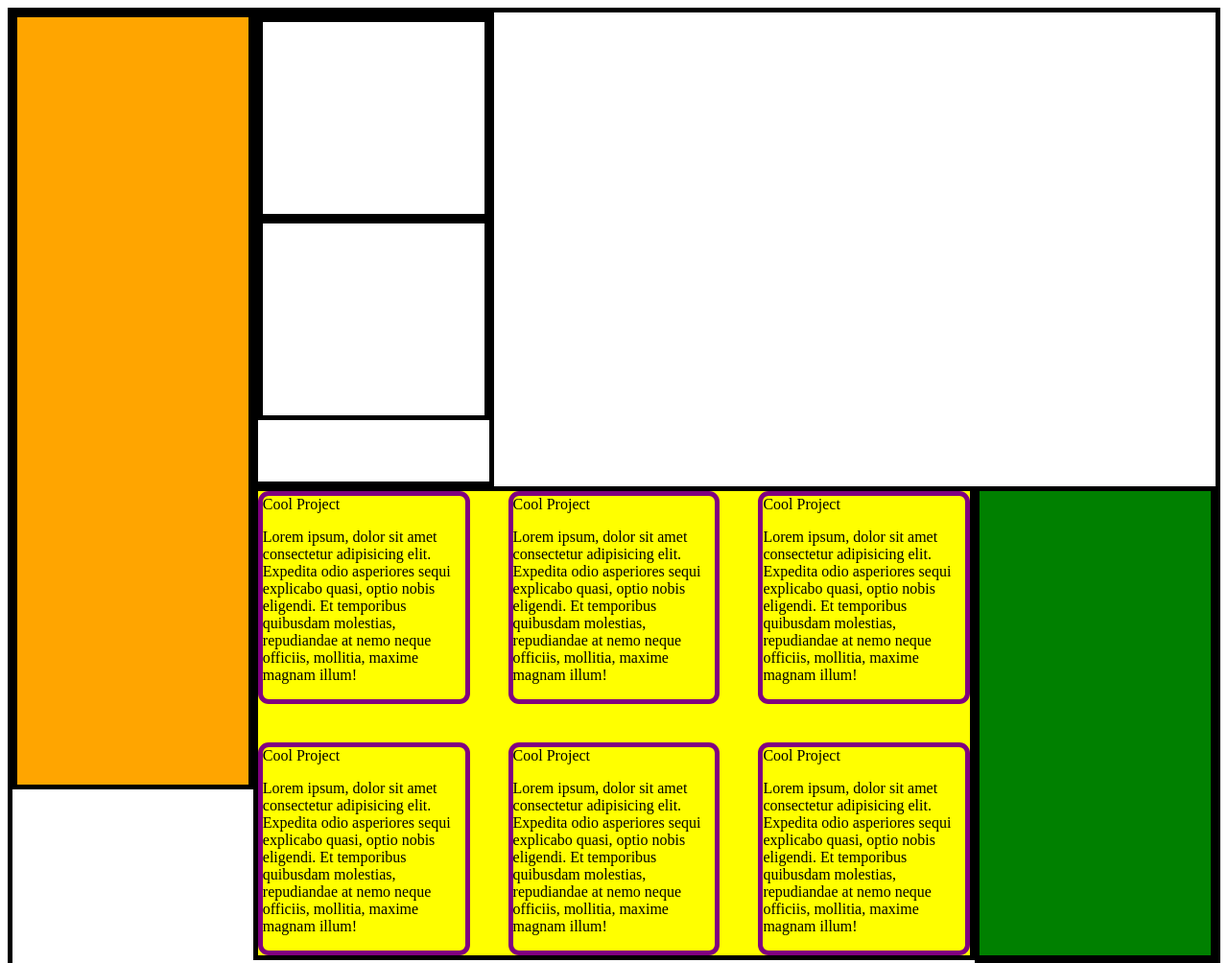
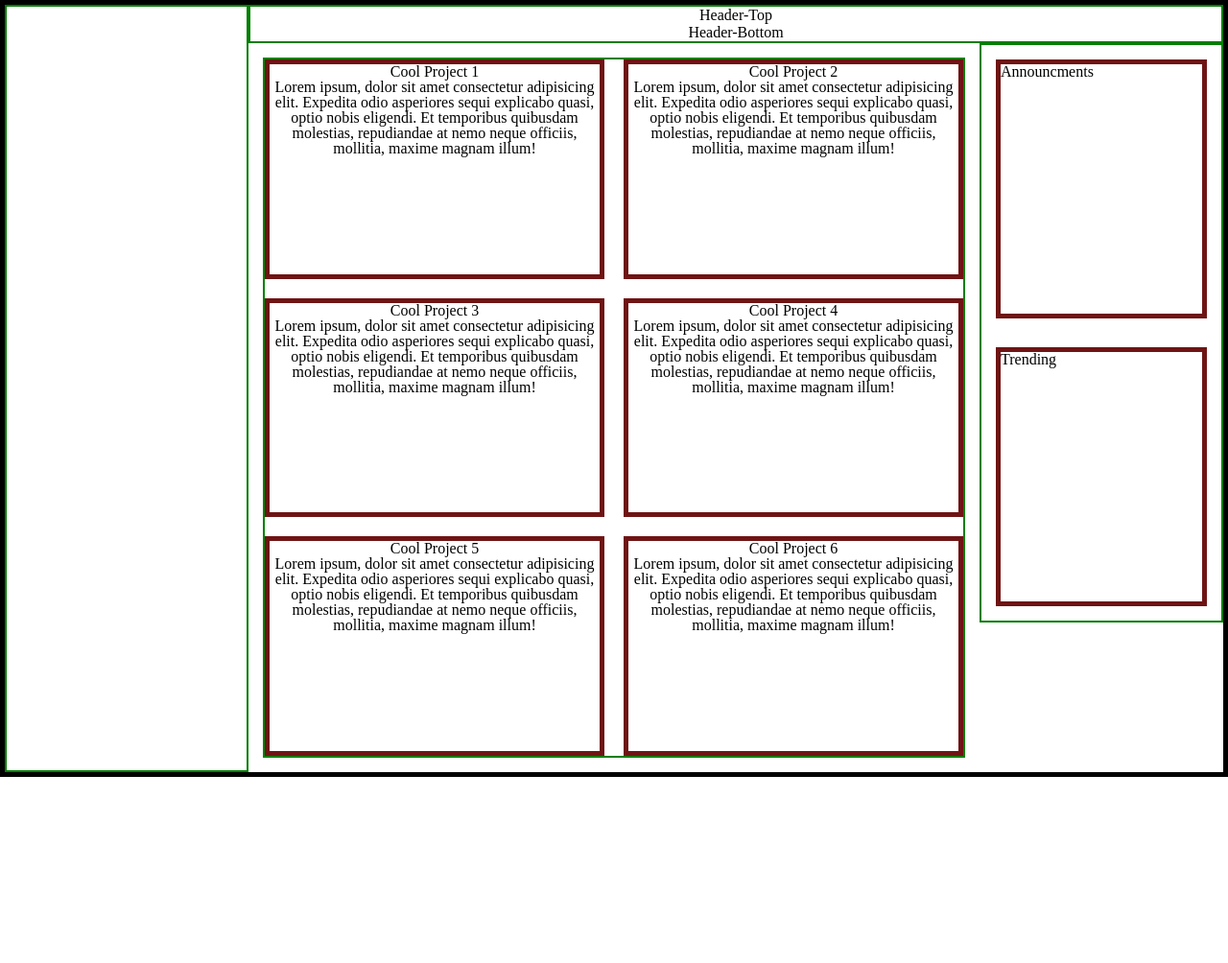
Before and after one commit to KadeWilliams/admin-dashboard, a plain HTML site: page index.html in a window 1280 px wide. Shown: the top 1004 px of the page at 96% size. After the commit the page ends 810 px from the top, so only its background shows below. Drawn offline with Linux system fonts and the light colour scheme.

Commit message:
set up layout ... kinda

```diff
--- a/index.html
+++ b/index.html
@@ -11,45 +11,47 @@
 
 <body>
     <div class="container">
+        <div class="sidebar"></div>
         <div class="header">
-            <div class="top"></div>
-            <div class="bottom"></div>
+            <div class="top">Header-Top</div>
+            <div class="bottom">Header-Bottom</div>
         </div>
-        <div class="sidebar"></div>
         <div class="projects">
-            <div class="project1">Cool Project
+            <div class="project1">Cool Project 1
                 <p>Lorem ipsum, dolor sit amet consectetur adipisicing elit. Expedita odio asperiores sequi explicabo
                     quasi, optio nobis eligendi. Et temporibus quibusdam molestias, repudiandae at nemo neque officiis,
                     mollitia, maxime magnam illum!</p>
             </div>
-            <div class="project2">Cool Project
+            <div class="project2">Cool Project 2
                 <p>Lorem ipsum, dolor sit amet consectetur adipisicing elit. Expedita odio asperiores sequi explicabo
                     quasi, optio nobis eligendi. Et temporibus quibusdam molestias, repudiandae at nemo neque officiis,
                     mollitia, maxime magnam illum!</p>
             </div>
-            <div class="project3">Cool Project
+            <div class="project3">Cool Project 3
                 <p>Lorem ipsum, dolor sit amet consectetur adipisicing elit. Expedita odio asperiores sequi explicabo
                     quasi, optio nobis eligendi. Et temporibus quibusdam molestias, repudiandae at nemo neque officiis,
                     mollitia, maxime magnam illum!</p>
             </div>
-            <div class="project4">Cool Project
+            <div class="project4">Cool Project 4
                 <p>Lorem ipsum, dolor sit amet consectetur adipisicing elit. Expedita odio asperiores sequi explicabo
                     quasi, optio nobis eligendi. Et temporibus quibusdam molestias, repudiandae at nemo neque officiis,
                     mollitia, maxime magnam illum!</p>
             </div>
-            <div class="project5">Cool Project
+            <div class="project5">Cool Project 5
                 <p>Lorem ipsum, dolor sit amet consectetur adipisicing elit. Expedita odio asperiores sequi explicabo
                     quasi, optio nobis eligendi. Et temporibus quibusdam molestias, repudiandae at nemo neque officiis,
                     mollitia, maxime magnam illum!</p>
             </div>
-            <div class="project6">Cool Project
+            <div class="project6">Cool Project 6
                 <p>Lorem ipsum, dolor sit amet consectetur adipisicing elit. Expedita odio asperiores sequi explicabo
                     quasi, optio nobis eligendi. Et temporibus quibusdam molestias, repudiandae at nemo neque officiis,
                     mollitia, maxime magnam illum!</p>
             </div>
         </div>
-        <div class="announcements"></div>
-        <div class="trending"></div>
+        <div class="outer-container">
+            <div class="announcements">Announcments</div>
+            <div class="trending">Trending</div>
+        </div>
     </div>
 
 </body>
--- a/styles.css
+++ b/styles.css
@@ -1,49 +1,101 @@
+/* http://meyerweb.com/eric/tools/css/reset/
+   v2.0 | 20110126
+   License: none (public domain)
+*/
+
+html, body, div, span, applet, object, iframe,
+h1, h2, h3, h4, h5, h6, p, blockquote, pre,
+a, abbr, acronym, address, big, cite, code,
+del, dfn, em, img, ins, kbd, q, s, samp,
+small, strike, strong, sub, sup, tt, var,
+b, u, i, center,
+dl, dt, dd, ol, ul, li,
+fieldset, form, label, legend,
+table, caption, tbody, tfoot, thead, tr, th, td,
+article, aside, canvas, details, embed,
+figure, figcaption, footer, header, hgroup,
+menu, nav, output, ruby, section, summary,
+time, mark, audio, video {
+	margin: 0;
+	padding: 0;
+	border: 0;
+	font-size: 100%;
+	font: inherit;
+	vertical-align: baseline;
+}
+/* HTML5 display-role reset for older browsers */
+article, aside, details, figcaption, figure,
+footer, header, hgroup, menu, nav, section {
+	display: block;
+}
+body {
+	line-height: 1;
+}
+ol, ul {
+	list-style: none;
+}
+blockquote, q {
+	quotes: none;
+}
+blockquote:before, blockquote:after,
+q:before, q:after {
+	content: '';
+	content: none;
+}
+table {
+	border-collapse: collapse;
+	border-spacing: 0;
+}
+/* ••••••••••••••••••••••••••••••••••••••••••••••••••••••••••••••••• */
 .container {
     display: grid;
-    grid-template: repeat(5, 1fr) / repeat(5, 1fr);
+    grid-template: repeat(5, minmax(20px, auto)) / repeat(5, 1fr);
     border: 5px solid black;
+    height: 100vh;
 }
 .container > * {
-    border: 5px solid black;
-}
-.header > * {
-    height: 25vh;
-    border: 5px solid black;
-    grid-column: 1 / end;
+    border: 2px solid green;
 }
 .sidebar {
-    background-color: orange;
-    grid-column: 1 ;
+    display: grid;
+    grid-template-rows: repeat(20, 1fr);
+    grid-column: 1;
     grid-row: 1 / end;
-    height: 100vh;
+    /* height: 100vh; */
+}
+.header {
+    display: grid;
+    grid-column: 2 /end;
+    grid-row: 1 / 3;
+    grid-template: repeat(2, 1fr) / 1fr;
+    place-items: center;
 }
 .projects {
-    background-color: yellow;
+    display: grid;
+    grid-template-columns: repeat(auto-fit, minmax(300px, 1fr));
+    gap: 20px;
+    grid-row: 3/ end;
     grid-column: 2 / 5;
-    display: grid;
-    grid-template: repeat(2, 1fr) / repeat(3, 1fr);
-    gap: 40px;
+    margin: 15px;
 }
 .projects > * {
-    border: 5px solid purple;
-    grid-auto-flow: row;
-    border-radius: 5%;
+    border: 5px solid rgb(111, 20, 20);
+    text-align: center;
+}
+.outer-container {
+    display: flex;
+    flex-direction: column;
+    justify-content: space-between;
+    height: 75vh;
+}
+.outer-container > * {
+    border: 5px solid rgb(111, 20, 20);
+    height: 100%;
+    margin: 15px;
 }
 .announcements {
-    background-color: green;
-    grid-column: 5;
-    /* height: 20px; */
+
 }
 .trending {
-    background-color: blue;
-    grid-column: 5;
-    /* height: 20px; */
+
 }
-.top {
-    background-color: #fff;
-    grid-row: 1
-}
-.bottom {
-    background-color: #fff;
-    grid-row: 2;
-}
```
